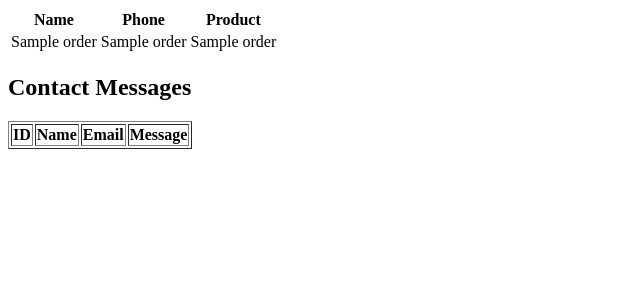
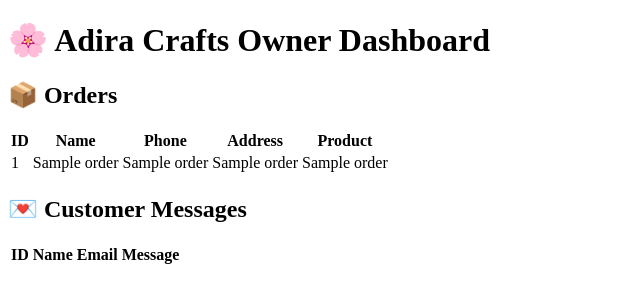
Before and after one commit to AnuradhaThakur19/adira-craft, a Flask app: template app.py/templates/admin.html in a window 1280 px wide. Shown: the top 303 px of the page, without its empty margins (0-640 px from the left). Run offline with Flask 3, Linux system fonts and the light colour scheme; the template is opened without the code that fills it: most values are stand-ins (such as "Sample title", 1, 10 or a date in 2020); lists and menus that the app fills with data are empty.

Commit message:
Refactor admin.html layout and structure

```diff
--- a/app.py/templates/admin.html
+++ b/app.py/templates/admin.html
@@ -1,25 +1,64 @@
+<!DOCTYPE html>
+<html lang="en">
+
+<head>
+
+    <meta charset="UTF-8">
+    <meta name="viewport" content="width=device-width, initial-scale=1.0">
+
+    <title>Adira Crafts | Owner Dashboard</title>
+
+    <!-- CSS -->
+    <link rel="stylesheet"
+    href="{{ url_for('static', filename='css/style.css') }}">
+
+    <!-- Google Font -->
+    <link href="https://fonts.googleapis.com/css2?family=Poppins:wght@300;400;500;600;700&display=swap" rel="stylesheet">
+
+</head>
+
+<body>
+
+<div class="dashboard">
+
+    <h1>🌸 Adira Crafts Owner Dashboard</h1>
+
+    <div class="dashboard-card">
+
+        <h2>📦 Orders</h2>
+
         <table>
 
             <tr>
+                <th>ID</th>
                 <th>Name</th>
                 <th>Phone</th>
+                <th>Address</th>
                 <th>Product</th>
             </tr>
 
             {% for order in orders %}
 
             <tr>
+                <td>{{ order[0] }}</td>
                 <td>{{ order[1] }}</td>
                 <td>{{ order[2] }}</td>
+                <td>{{ order[3] }}</td>
                 <td>{{ order[4] }}</td>
             </tr>
 
             {% endfor %}
 
         </table>
-<h2>Contact Messages</h2>
 
-<table border="1">
+    </div>
+
+    <div class="dashboard-card">
+
+        <h2>💌 Customer Messages</h2>
+
+        <table>
+
             <tr>
                 <th>ID</th>
                 <th>Name</th>
@@ -28,11 +67,22 @@
             </tr>
 
             {% for msg in messages %}
+
             <tr>
                 <td>{{ msg[0] }}</td>
                 <td>{{ msg[1] }}</td>
                 <td>{{ msg[2] }}</td>
                 <td>{{ msg[3] }}</td>
             </tr>
+
             {% endfor %}
+
         </table>
+
+    </div>
+
+</div>
+
+</body>
+
+</html>
```
Lines whose indentation alone changed are shown as unchanged.
